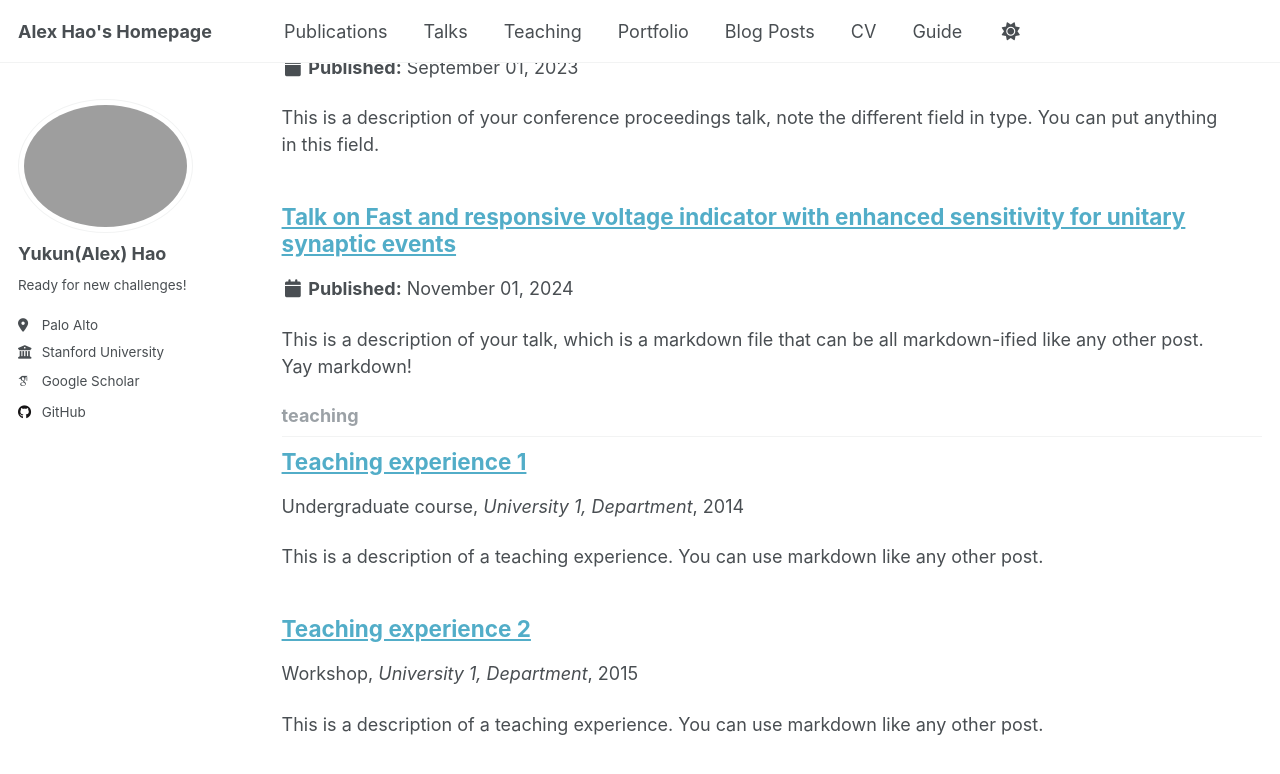
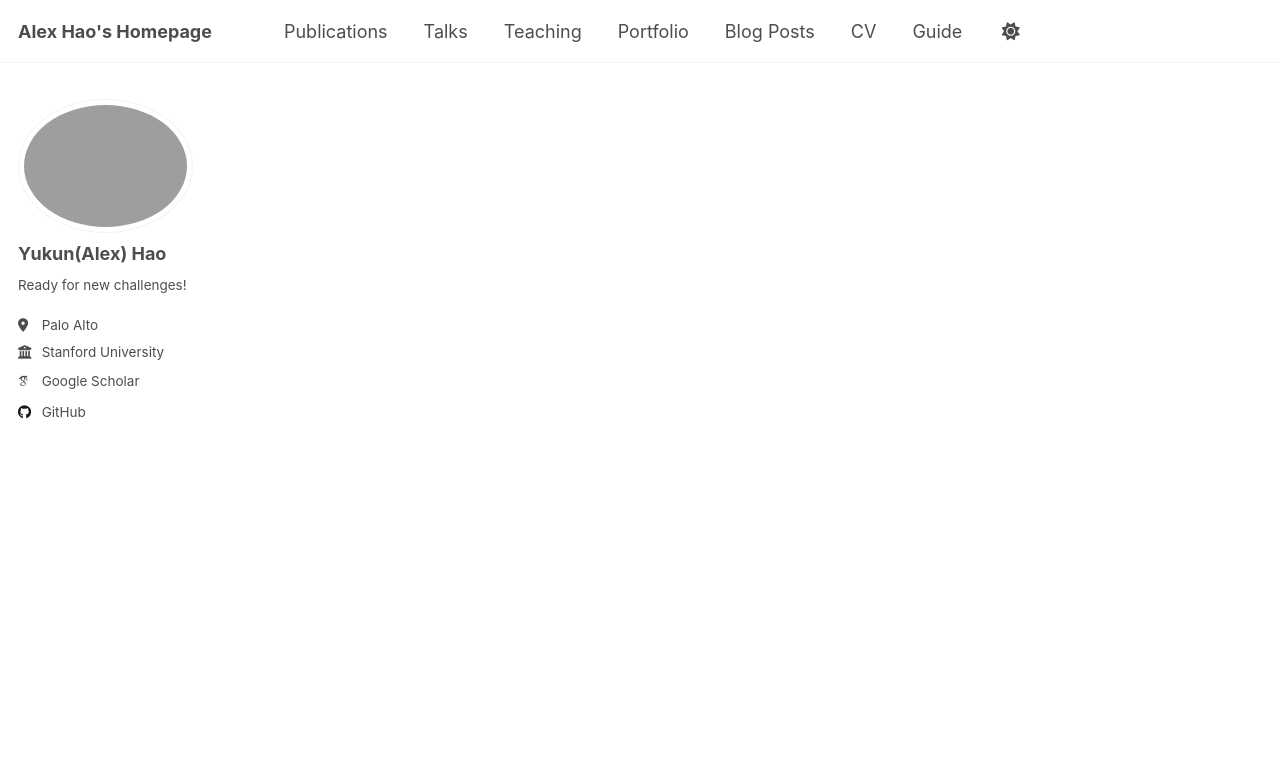
Before and after one commit to AlexYkHao/AlexYkHao.github.io, a Jekyll site: the page built from _pages/collection-archive.html, in a window 1280 px wide and 900 px high, scrolled down 1769 px. Shown: the top 774 px of the window. Built offline with Jekyll 4.4.1, drawn with Linux system fonts in a browser that asks for light colours; some web fonts are replaced; part of the change alters nothing that is shown; some of the changed text lies outside the part shown.

Commit message:
Update _config.yml

```diff
--- a/_config.yml
+++ b/_config.yml
@@ -211,13 +211,7 @@ kramdown:
 
 # These settings control the types of collections used by the template
 collections:
-  teaching:
-    output: true
-    permalink: /:collection/:path/
   publications:
-    output: true
-    permalink: /:collection/:path/
-  portfolio:
     output: true
     permalink: /:collection/:path/
   talks:
@@ -245,15 +239,6 @@ defaults:
     values:
       layout: single
       author_profile: true
-  # _teaching
-  - scope:
-      path: ""
-      type: teaching
-    values:
-      layout: single
-      author_profile: true
-      share: true
-      comments: true
   # _publications
   - scope:
       path: ""
@@ -263,15 +248,6 @@ defaults:
       author_profile: true
       share: true
       comments: true
-  # _portfolio
-  - scope:
-      path: ""
-      type: portfolio
-    values:
-      layout: single
-      author_profile: true
-      share: true
-      comment: true
   # _talks
   - scope:
       path: ""
```
